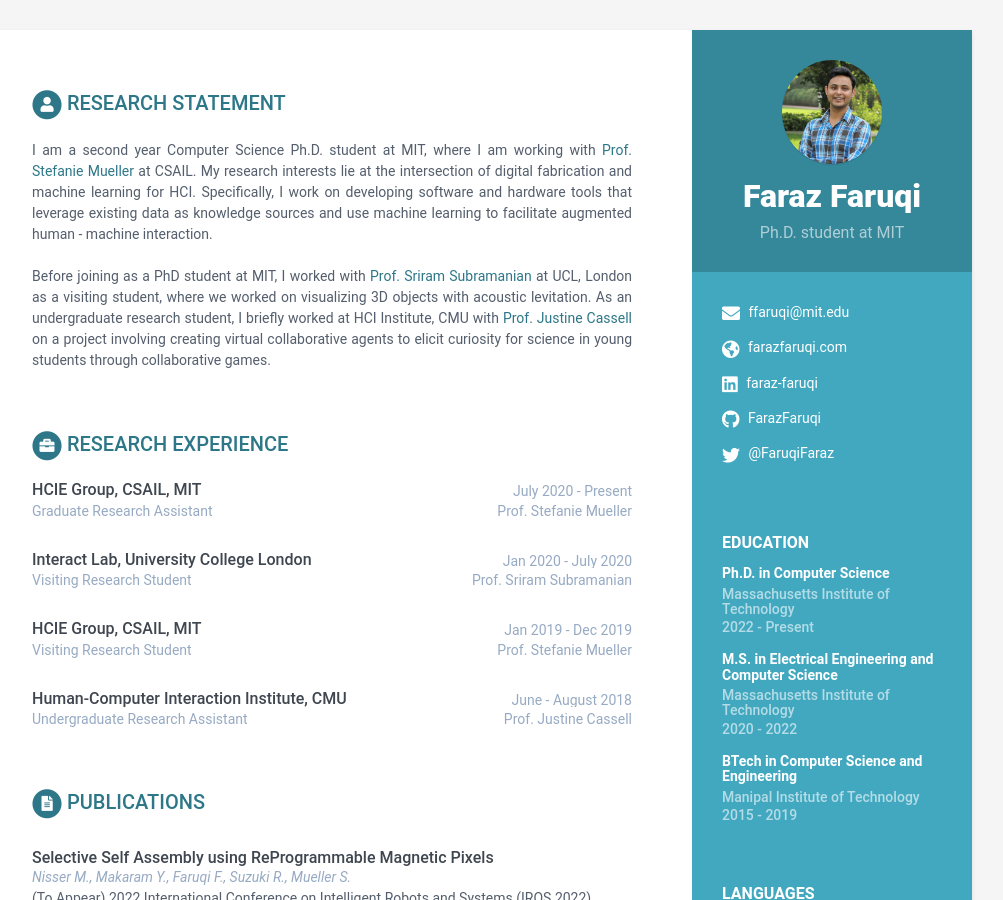
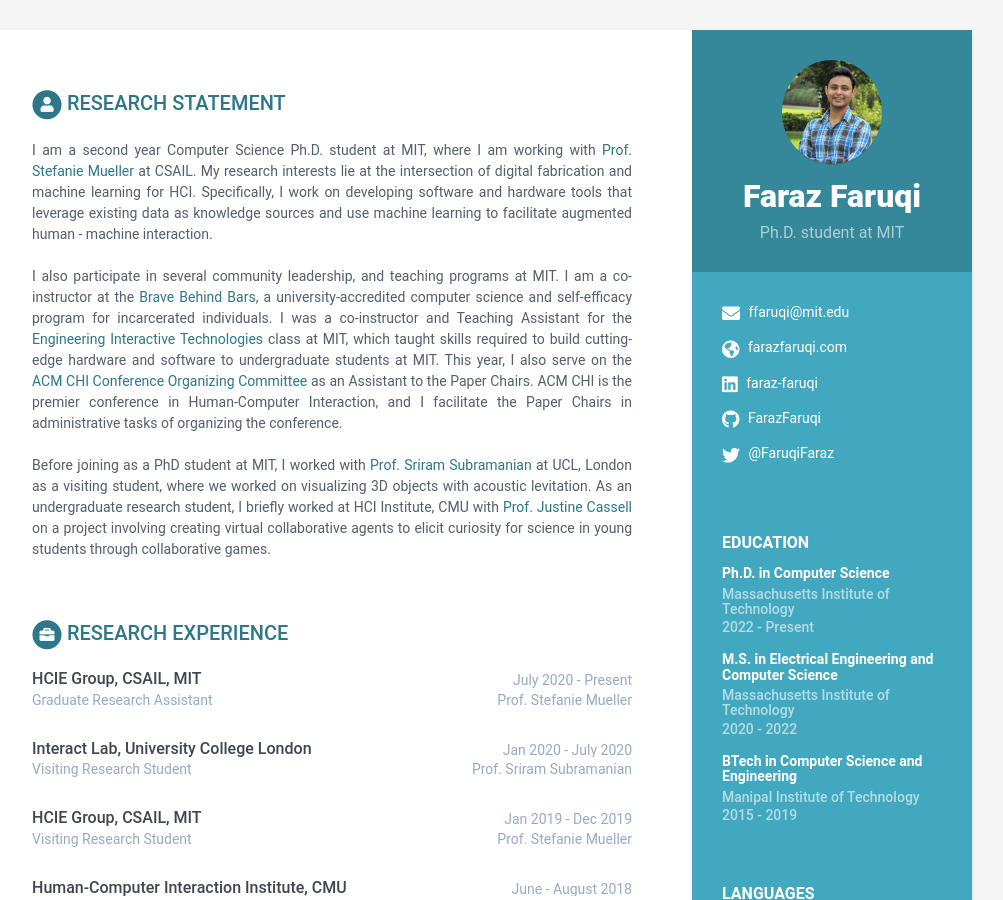
Before and after one commit to FarazFaruqi/FarazFaruqi.github.io, a Jekyll site: the page built from index.html, in a window 1280 px wide and 900 px high. Shown: the whole window, without its empty margins (168-1171 px from the left). Built offline with Jekyll 4.4.1, drawn with Linux system fonts in a browser that asks for light colours.

```diff
--- a/_data/data.yml
+++ b/_data/data.yml
@@ -44,6 +44,7 @@
 career-profile:
     title: Research Statement
     summary: I am a second year Computer Science Ph.D. student at MIT, where I am working with [Prof. Stefanie Mueller](https://hcie.csail.mit.edu/) at CSAIL. My research interests lie at the intersection of digital fabrication and machine learning for HCI. Specifically, I work on developing software and hardware tools that leverage existing data as knowledge sources and use machine learning to facilitate augmented human - machine interaction. <br> <br>
+     I also participate in several community leadership, and teaching programs at MIT. I am a co-instructor at the [Brave Behind Bars](http://bravebehindbars.org/), a university-accredited computer science and self-efficacy program for incarcerated individuals. I was a co-instructor and Teaching Assistant for the [Engineering Interactive Technologies](https://hcie.csail.mit.edu/classes/2021-fall-6810/6810-engineering-interactive-technologies.html) class at MIT, which taught skills required to build cutting-edge hardware and software to undergraduate students at MIT. This year, I also serve on the [ACM CHI Conference Organizing Committee](https://chi2023.acm.org/organizing/organizing-committee/) as an Assistant to the Paper Chairs. ACM CHI is the premier conference in Human-Computer Interaction, and I facilitate the Paper Chairs in administrative tasks of organizing the conference. <br> <br>
      Before joining as a PhD student at MIT, I worked with [Prof. Sriram Subramanian](https://www.ucl.ac.uk/computer-science/research/research-groups/multi-sensory-devices/) at UCL, London as a visiting student, where we worked on visualizing 3D objects with acoustic levitation. As an undergraduate research student, I briefly worked at HCI Institute, CMU with [Prof. Justine Cassell](https://www.hcii.cmu.edu/people/justine-cassell) on a project involving creating virtual collaborative agents to elicit curiosity for science in young students through collaborative games.
 
 
```
